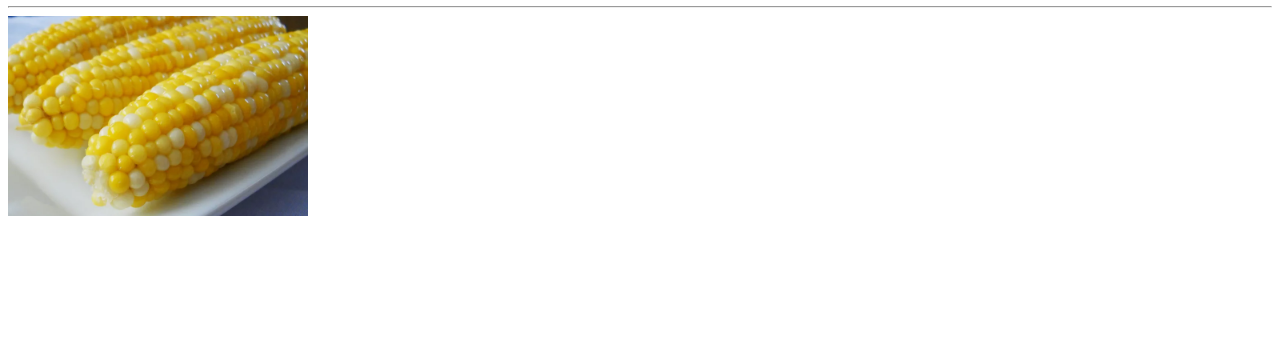
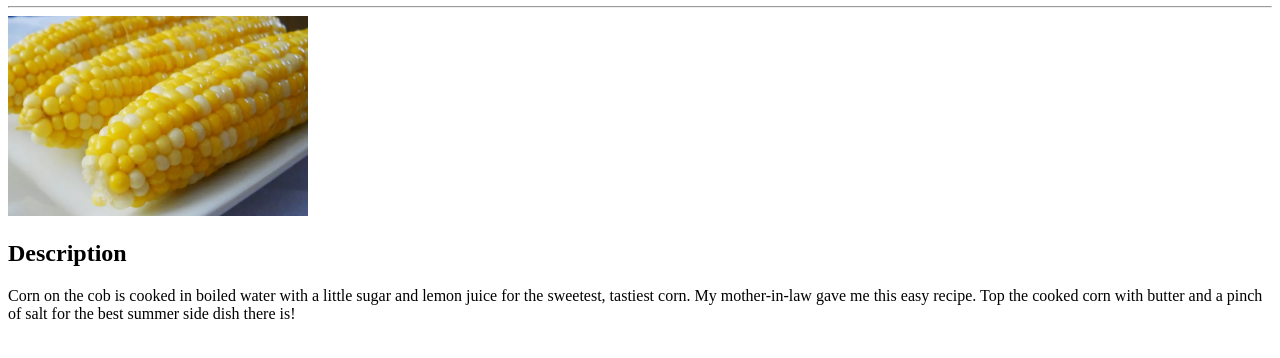
Before and after one commit to sivewritescode/odin-recipes, a plain HTML site: page recipes/corn-on-the-cob.html in a window 1280 px wide. Shown: the part 100-458 px from the top of the page. Drawn offline with Linux system fonts and the light colour scheme.

Commit message:
Add description of dish to web page

```diff
--- a/recipes/corn-on-the-cob.html
+++ b/recipes/corn-on-the-cob.html
@@ -14,5 +14,12 @@
     <div>
       <img src="../images/corn-on-the-cob-image.jpg" alt="Picture of corn on the cob" width="300" height="200">
     </div>
+    <h2>Description</h2>
+    <p>
+      Corn on the cob is cooked in boiled water with a little sugar and lemon
+      juice for the sweetest, tastiest corn. My mother-in-law gave me this easy
+      recipe. Top the cooked corn with butter and a pinch of salt for the best
+      summer side dish there is!
+    </p>
   </body>
 </html>
```
